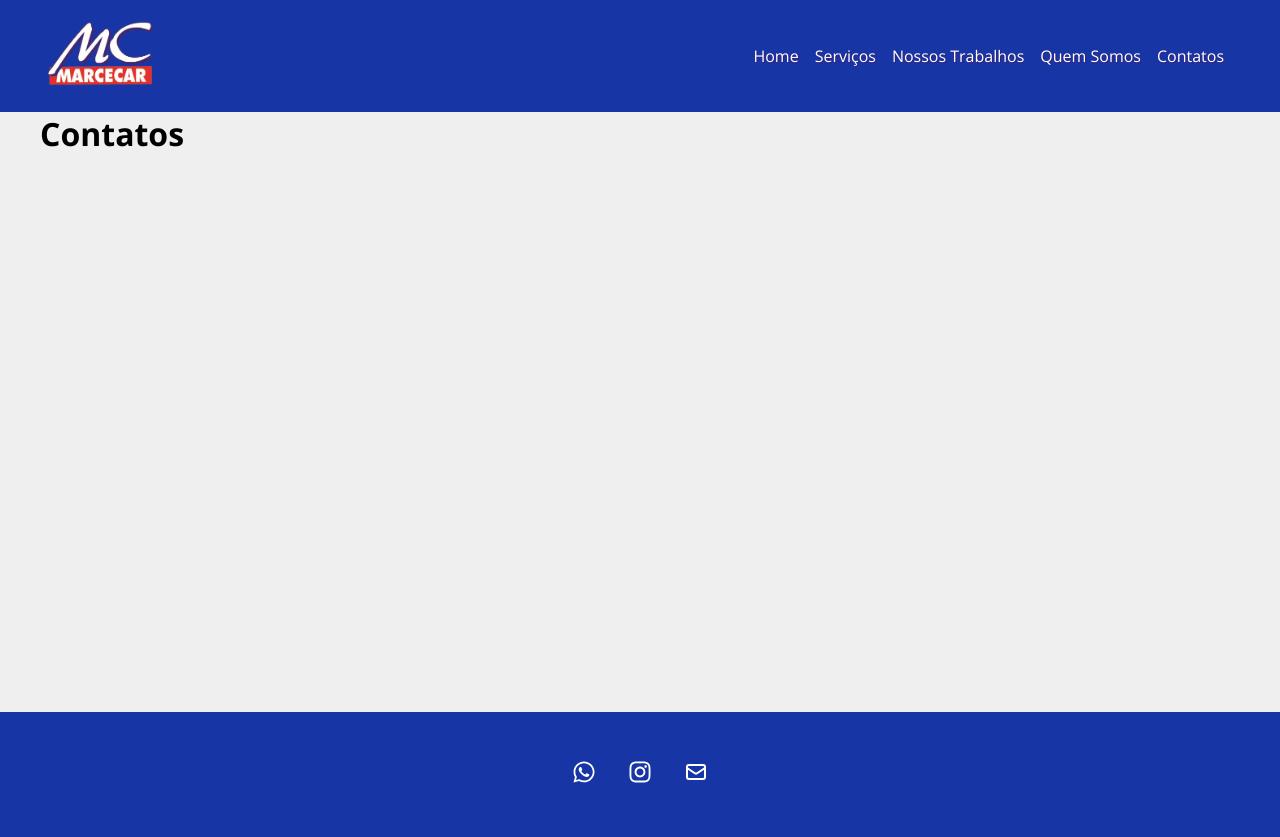
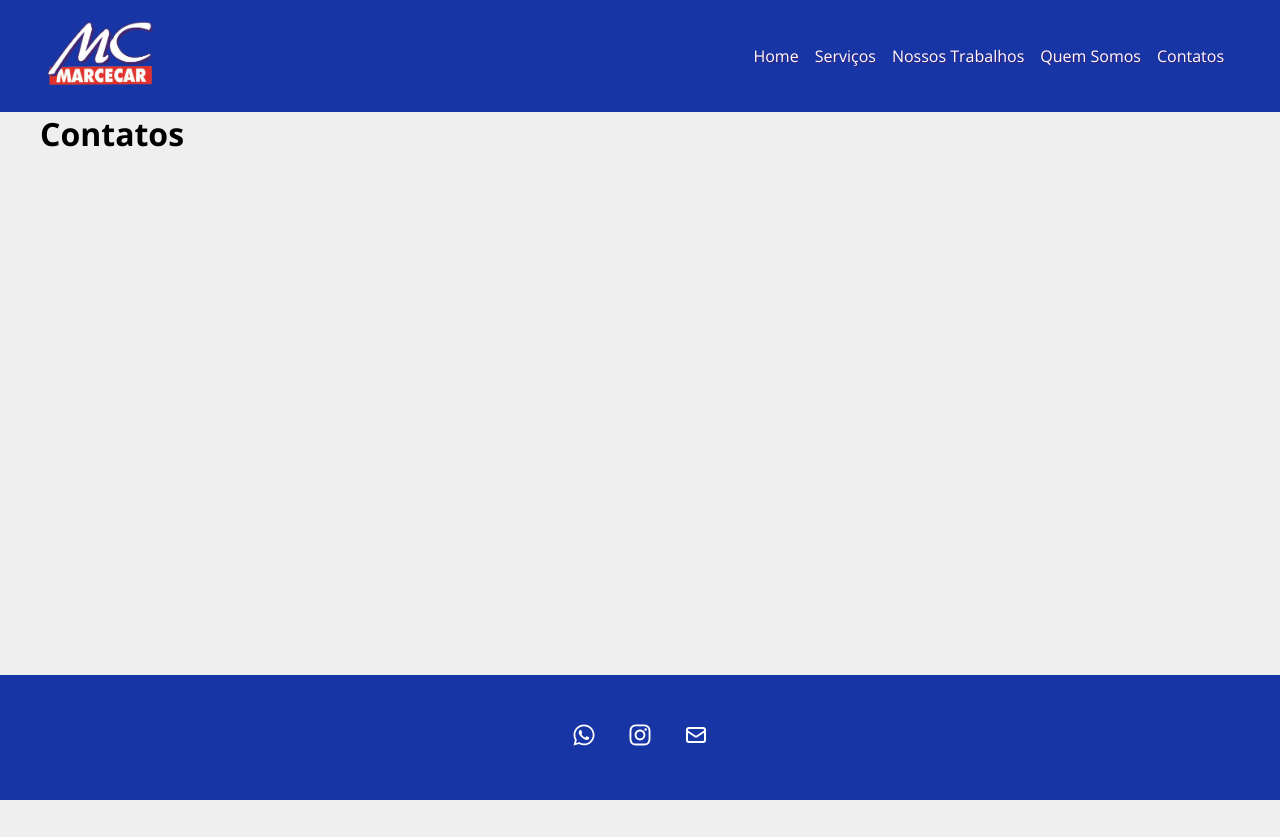
Before and after one commit to HiroVasconcelos/marcecar-app, a React (Create React App) app: page /contatos in a window 1280 px wide. After the commit the page ends 800 px from the top, so only its background shows below. Built offline with nearby package versions, Linux system fonts and the light colour scheme.

Commit message:
fix adjusted footer

```diff
--- a/src/components/layout/Container.module.css
+++ b/src/components/layout/Container.module.css
@@ -6,9 +6,9 @@
     flex-wrap: wrap;
 }
 
-.min-height {
+/* .min-height {
     min-height: 75%;
-}
+} */
 
 .start {
     justify-content: flex-start;
--- a/src/components/layout/Footer.module.css
+++ b/src/components/layout/Footer.module.css
@@ -3,6 +3,9 @@
     color: #ffff;
     padding: 3em;
     text-align: center;
+    bottom: 0;
+    position: absolute;
+    width: 100%;
 }
 
 .social_list {
```
